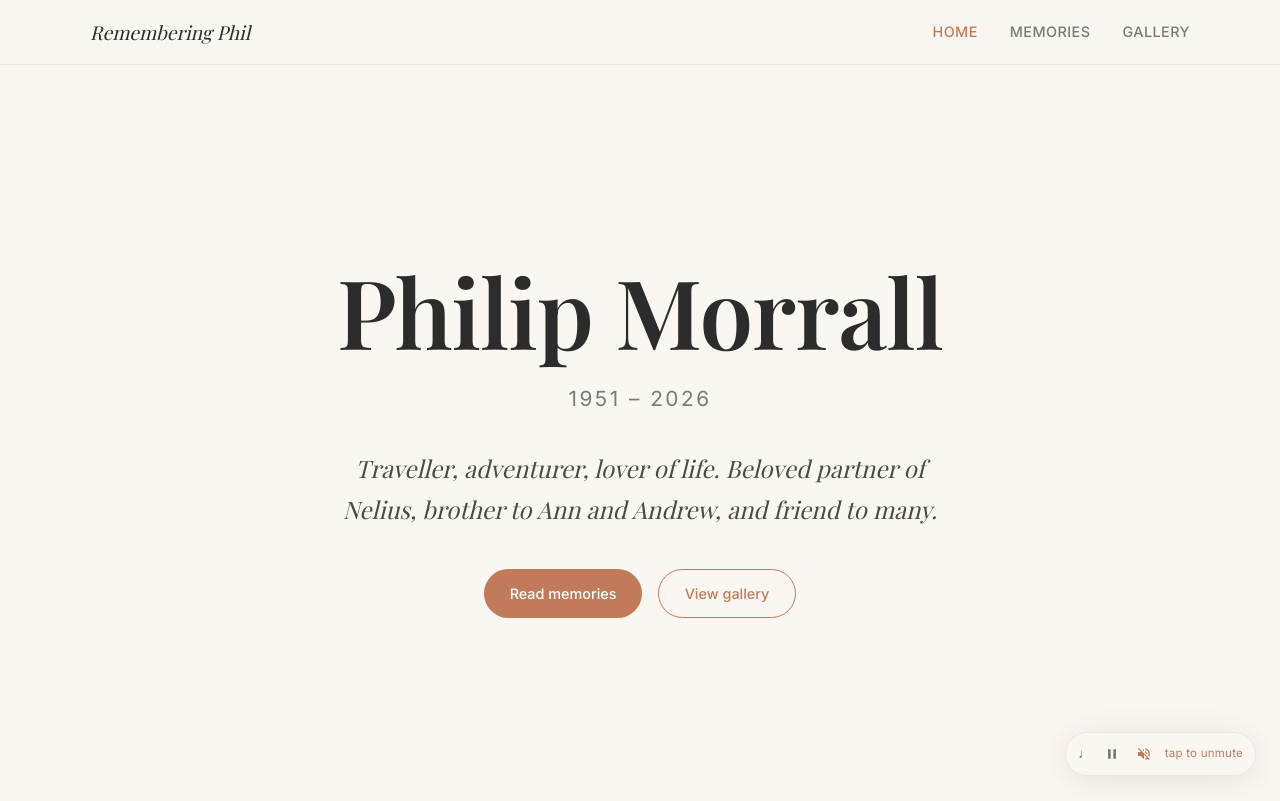
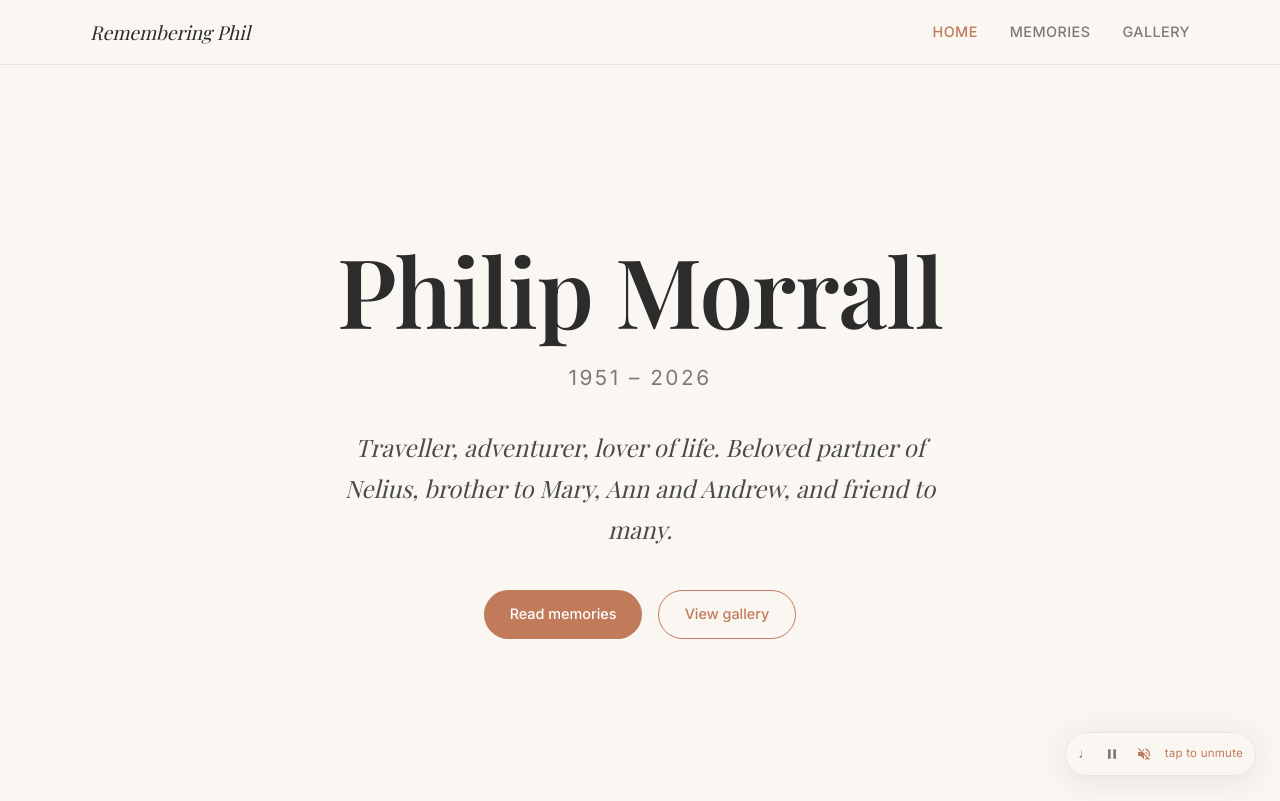
Before and after one commit to davestrugnell-alignd/remembering-phil, a React (Vite) app: page / in a window 1280 px wide. Built offline with nearby package versions, Linux system fonts and the light colour scheme; no server answers; the database is empty; a web font is replaced by a local one.

Commit message:
Added Mary

```diff
--- a/src/pages/Home.jsx
+++ b/src/pages/Home.jsx
@@ -5,7 +5,7 @@ import Slideshow from '../components/Slideshow.jsx'
 const PERSON = {
   name: 'Philip Morrall',       // TODO: full name
   dates: '1951 – 2026',          // TODO: birth and death year
-  quote: 'Traveller, adventurer, lover of life. Beloved partner of Nelius, brother to Ann and Andrew, and friend to many.', // TODO: a meaningful quote or epitaph
+  quote: 'Traveller, adventurer, lover of life. Beloved partner of Nelius, brother to Mary, Ann and Andrew, and friend to many.', // TODO: a meaningful quote or epitaph
   quoteAuthor: null,              // TODO: add attribution if the quote has a source
 }
 
```
